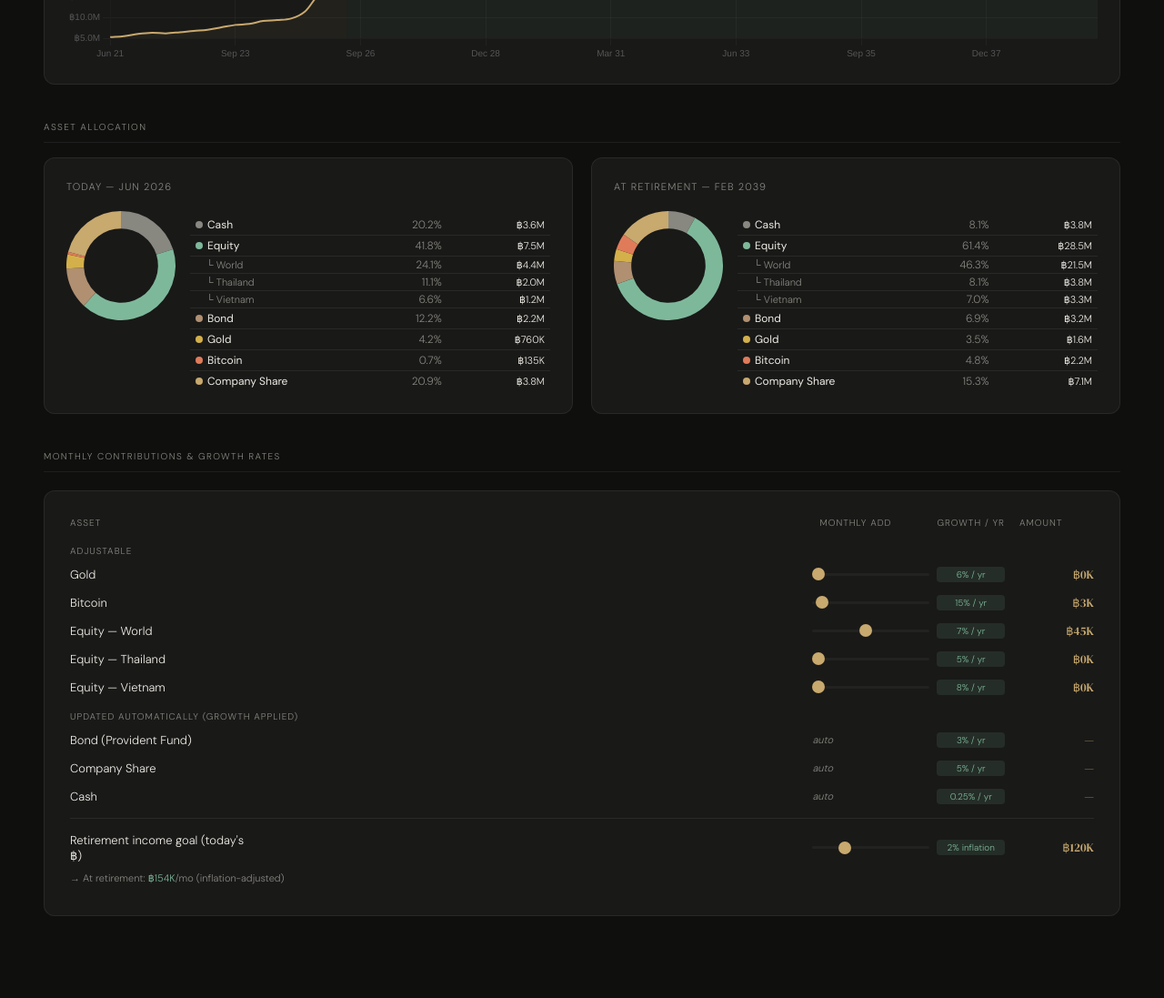
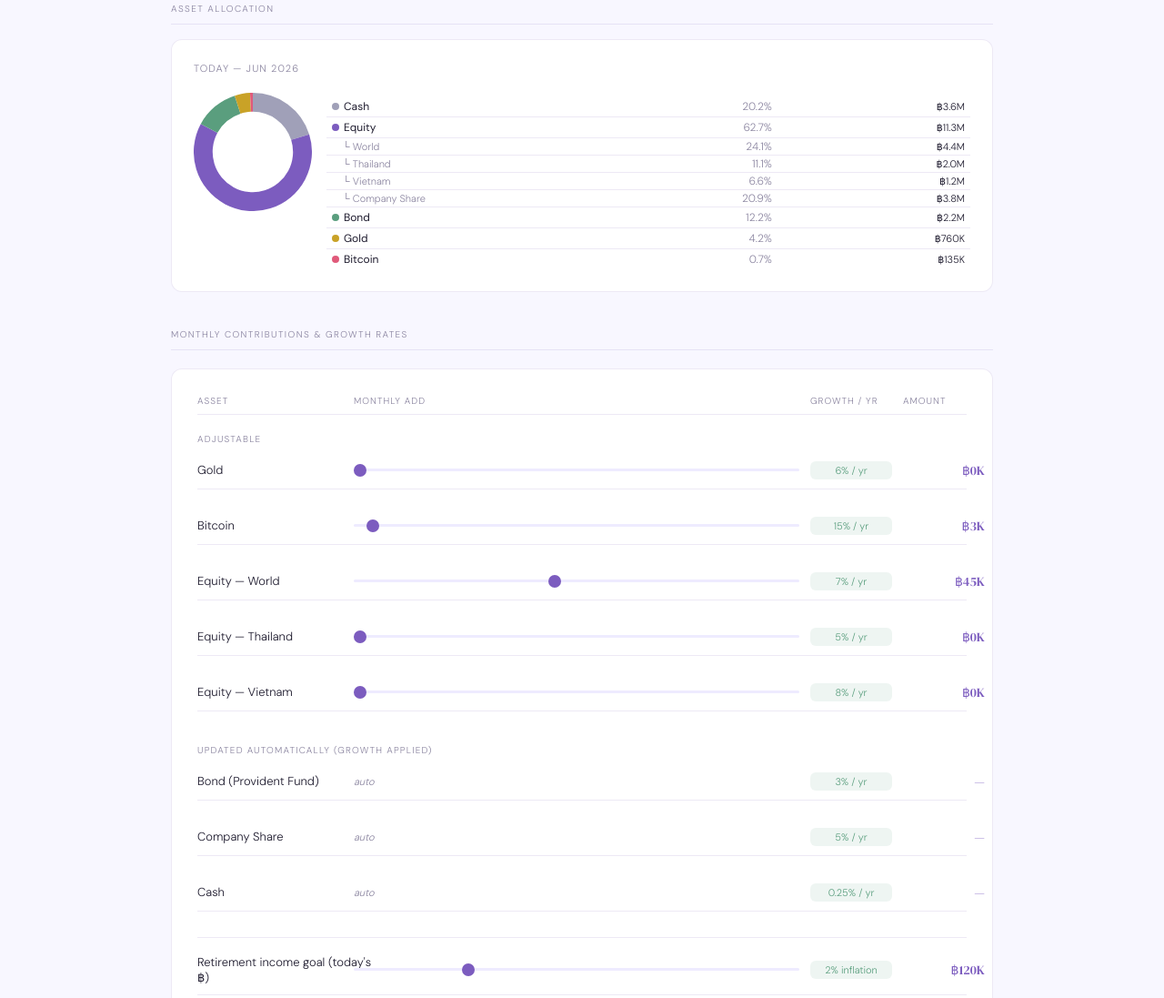
Before and after one commit to tpwisasa/x7k2mf92, a plain HTML site: page index.html in a window 1280 px wide. Shown: the part 1087-2184 px from the top of the page at 91% size. Before the commit the page ends 2154 px from the top, so only its background shows below. Drawn offline with Linux system fonts and the light colour scheme.

Commit message:
Redesign: white/purple theme, fix layout for iPhone & Mac

```diff
--- a/index.html
+++ b/index.html
@@ -23,17 +23,17 @@
 </script>
 <style>
   :root {
-    --bg: #0f0f0e;
-    --surface: #191918;
-    --surface2: #222221;
-    --border: rgba(255,255,255,0.07);
-    --text: #f0ede6;
-    --muted: #888780;
-    --accent: #c8a96e;
-    --accent2: #7eb89a;
-    --accent3: #e07b5a;
-    --danger: #e07b5a;
-    --success: #7eb89a;
+    --bg: #f8f7ff;
+    --surface: #ffffff;
+    --surface2: #eeebff;
+    --border: rgba(108,79,175,0.12);
+    --text: #1e1b2e;
+    --muted: #8b85a0;
+    --accent: #7c5cbf;
+    --accent2: #5a9e7e;
+    --accent3: #c0557a;
+    --danger: #c0557a;
+    --success: #5a9e7e;
     --serif: 'DM Serif Display', Georgia, serif;
     --sans: 'DM Sans', system-ui, sans-serif;
   }
@@ -90,7 +90,8 @@
   }
 
   /* LAYOUT */
-  .main { padding: 0 48px; }
+  .main { padding: 0 48px; max-width: 1000px; margin: 0 auto; }
+  .header { max-width: 1000px; margin: 0 auto; }
   .section { margin-top: 40px; }
   .section-title {
     font-size: 10px;
@@ -137,7 +138,7 @@
   /* METRIC CARDS */
   .metric-row {
     display: grid;
-    grid-template-columns: repeat(3, 1fr);
+    grid-template-columns: repeat(4, 1fr);
     gap: 16px;
   }
   .metric-card {
@@ -145,6 +146,7 @@
     border: 1px solid var(--border);
     border-radius: 12px;
     padding: 24px;
+    min-width: 0;
   }
   .metric-card .m-label {
     font-size: 11px;
@@ -290,13 +292,18 @@
 
   /* RESPONSIVE */
   @media (max-width: 768px) {
-    .header { padding: 28px 20px 20px; }
-    .main { padding: 0 20px; }
+    .header { padding: 24px 16px 18px; flex-direction: column; align-items: flex-start; gap: 8px; }
+    .header-right { text-align: left; }
+    .main { padding: 0 16px; }
     .countdown-strip { grid-template-columns: repeat(2, 1fr); }
-    .metric-row { grid-template-columns: 1fr 1fr; }
+    .metric-row { grid-template-columns: 1fr; gap: 10px; }
+    .metric-card { padding: 20px 24px; min-width: 0; }
+    .metric-card .m-val { font-size: 26px; }
     .two-col { grid-template-columns: 1fr; }
-    .assumption-row { flex-wrap: wrap; }
-    .a-row-label { width: 100%; }
+    .alloc-inner { flex-direction: column; align-items: center; }
+    .alloc-table { width: 100%; }
+    .countdown-cell { padding: 20px 12px; }
+    .countdown-cell .c-num { font-size: 38px; }
   }
 
   .fade-in { animation: fadeIn 0.6s ease both; }
@@ -313,20 +320,51 @@
   .alloc-sub-row .a-sub-name { padding-left:18px; }
 
   /* ── Assumptions redesign ── */
-  .assump-grid { display:grid; grid-template-columns: 1fr auto auto auto; gap:0; }
-  .assump-header { display:contents; }
-  .assump-header span { font-size:10px; letter-spacing:0.1em; color:var(--muted); padding:0 8px 8px 8px; text-transform:uppercase; }
-  .assump-header span:first-child { padding-left:0; }
-  .assumption-row { display:contents; }
-  .assumption-row .a-row-label { font-size:13px; color:var(--text); padding:7px 8px 7px 0; align-self:center; }
-  .assumption-row input[type=range] { align-self:center; width:100%; max-width:180px; accent-color:var(--accent); }
-  .a-rate-badge { font-size:10px; color:var(--accent2); background:rgba(126,184,154,0.12); border-radius:4px; padding:2px 6px; white-space:nowrap; align-self:center; margin:0 8px; text-align:center; }
-  .a-row-val { font-size:13px; color:var(--accent); text-align:right; align-self:center; min-width:52px; }
-  .assump-auto-label { font-size:11px; color:var(--muted); align-self:center; font-style:italic; }
-  .assump-divider { grid-column:1/-1; border:none; border-top:1px solid rgba(255,255,255,0.07); margin:8px 0; }
-  .infl-note { grid-column:1/-1; font-size:11px; color:var(--muted); padding-top:2px; padding-bottom:6px; }
-  .infl-note em { color:#7eb89a; font-style:normal; }
-  .assump-section-label { grid-column:1/-1; font-size:10px; letter-spacing:0.1em; color:var(--muted); text-transform:uppercase; padding:10px 0 4px 0; }
+  /* Assumptions redesign */
+  .assump-grid { display: flex; flex-direction: column; gap: 0; }
+  .assump-section-label { font-size: 10px; letter-spacing: 0.12em; color: var(--muted); text-transform: uppercase; padding: 16px 0 8px 0; }
+  .assump-section-label:first-child { padding-top: 0; }
+  .assump-header {
+    display: grid;
+    grid-template-columns: 160px 1fr 90px 70px;
+    gap: 12px;
+    padding-bottom: 8px;
+    border-bottom: 1px solid var(--border);
+    margin-bottom: 4px;
+  }
+  .assump-header span { font-size: 10px; letter-spacing: 0.1em; color: var(--muted); text-transform: uppercase; }
+  .assumption-row {
+    display: grid;
+    grid-template-columns: 160px 1fr 90px 70px;
+    align-items: center;
+    gap: 12px;
+    padding: 10px 0;
+    border-bottom: 1px solid var(--border);
+  }
+  .assumption-row:last-of-type { border-bottom: none; }
+  .assumption-row .a-row-label { font-size: 13px; color: var(--text); }
+  .assumption-row input[type=range] { width: 100%; accent-color: var(--accent); }
+  .a-rate-badge { font-size: 11px; color: var(--accent2); background: rgba(90,158,126,0.1); border-radius: 6px; padding: 3px 8px; white-space: nowrap; text-align: center; }
+  .a-row-val { font-size: 14px; font-family: var(--serif); color: var(--accent); text-align: right; }
+  .assump-auto-label { font-size: 11px; color: var(--muted); font-style: italic; }
+  .assump-divider { border: none; border-top: 1px solid var(--border); margin: 8px 0; }
+  .infl-note { font-size: 11px; color: var(--muted); padding: 8px 0 0; }
+  .infl-note em { color: var(--accent2); font-style: normal; }
+
+  @media (max-width: 768px) {
+    .assump-header { display: none; }
+    .assumption-row {
+      grid-template-columns: 1fr auto;
+      grid-template-rows: auto auto;
+      gap: 6px 12px;
+      padding: 14px 0;
+    }
+    .assumption-row .a-row-label       { grid-column: 1; grid-row: 1; font-size: 14px; }
+    .assumption-row .a-row-val         { grid-column: 2; grid-row: 1; font-size: 16px; }
+    .assumption-row input[type=range]  { grid-column: 1; grid-row: 2; }
+    .assumption-row .a-rate-badge      { grid-column: 2; grid-row: 2; justify-self: end; }
+    .assumption-row .assump-auto-label { grid-column: 1; grid-row: 2; font-size: 11px; }
+  }
 
 </style>
 </head>
@@ -459,27 +497,16 @@ function fmtFull(n) { return '฿' + Math.round(n).toLocaleString(); }
     </div>
   </div>
 
-  <!-- ASSET ALLOCATION: TODAY vs RETIREMENT -->
+  <!-- ASSET ALLOCATION: TODAY -->
   <div class="section fade-in">
     <div class="section-title">Asset Allocation</div>
-    <div class="two-col">
-      <div class="chart-card">
-        <div class="chart-title" id="alloc-title-today">Today</div>
-        <div class="alloc-inner">
-          <div style="position:relative;width:120px;height:120px;flex-shrink:0;">
-            <canvas id="allocChart" width="120" height="120"></canvas>
-          </div>
-          <table class="alloc-table" id="alloc-table-today"></table>
+    <div class="chart-card">
+      <div class="chart-title" id="alloc-title-today">Today</div>
+      <div class="alloc-inner">
+        <div style="position:relative;width:130px;height:130px;flex-shrink:0;">
+          <canvas id="allocChart" width="130" height="130"></canvas>
         </div>
-      </div>
-      <div class="chart-card">
-        <div class="chart-title" id="alloc-title-retire">At Retirement</div>
-        <div class="alloc-inner">
-          <div style="position:relative;width:120px;height:120px;flex-shrink:0;">
-            <canvas id="allocChartRetire" width="120" height="120"></canvas>
-          </div>
-          <table class="alloc-table" id="alloc-table-retire"></table>
-        </div>
+        <table class="alloc-table" id="alloc-table-today"></table>
       </div>
     </div>
   </div>
@@ -570,8 +597,8 @@ function fmtFull(n) { return '฿' + Math.round(n).toLocaleString(); }
 // ─────────────────────────────────────────
 const RATES = { gold:6, bitcoin:15, world:7, thai:5, vietnam:8, bond:3, company:5, cash:0.25 };
 const ALLOC_COLORS = {
-  'Gold':'#d4b04a', 'Bitcoin':'#e07b5a', 'Equity':'#7eb89a',
-  'Bond':'#b09070', 'Cash':'#888780',    'Company Share':'#c8a96e'
+  'Gold':'#c9a227', 'Bitcoin':'#e05a7a', 'Equity':'#7c5cbf',
+  'Bond':'#5a9e7e', 'Cash':'#a0a0b8'
 };
 
 // Monthly contributions (฿) — adjustable via sliders
@@ -629,18 +656,18 @@ function calcRetirement() {
 
 // Build allocation categories from asset object
 function buildAllocCats(assets) {
-  const equity = assets.world + assets.thai + assets.vietnam;
+  const equity = assets.world + assets.thai + assets.vietnam + assets.company;
   return [
-    { name:'Cash',          color:ALLOC_COLORS['Cash'],          val:assets.cash,    subs:null },
-    { name:'Equity',        color:ALLOC_COLORS['Equity'],        val:equity,         subs:[
-      { name:'World',    val:assets.world   },
-      { name:'Thailand', val:assets.thai    },
-      { name:'Vietnam',  val:assets.vietnam },
+    { name:'Cash',    color:ALLOC_COLORS['Cash'],    val:assets.cash,    subs:null },
+    { name:'Equity',  color:ALLOC_COLORS['Equity'],  val:equity,         subs:[
+      { name:'World',         val:assets.world   },
+      { name:'Thailand',      val:assets.thai    },
+      { name:'Vietnam',       val:assets.vietnam },
+      { name:'Company Share', val:assets.company },
     ]},
-    { name:'Bond',          color:ALLOC_COLORS['Bond'],          val:assets.bond,    subs:null },
-    { name:'Gold',          color:ALLOC_COLORS['Gold'],          val:assets.gold,    subs:null },
-    { name:'Bitcoin',       color:ALLOC_COLORS['Bitcoin'],       val:assets.bitcoin, subs:null },
-    { name:'Company Share', color:ALLOC_COLORS['Company Share'], val:assets.company, subs:null },
+    { name:'Bond',    color:ALLOC_COLORS['Bond'],    val:assets.bond,    subs:null },
+    { name:'Gold',    color:ALLOC_COLORS['Gold'],    val:assets.gold,    subs:null },
+    { name:'Bitcoin', color:ALLOC_COLORS['Bitcoin'], val:assets.bitcoin, subs:null },
   ];
 }
 
@@ -707,8 +734,8 @@ function renderGrowthChart(retireMonths) {
         {
           label: 'Actual net worth',
           data: histData,
-          borderColor: '#c8a96e',
-          backgroundColor: 'rgba(200,169,110,0.06)',
+          borderColor: '#7c5cbf',
+          backgroundColor: 'rgba(124,92,191,0.07)',
           fill: true,
           tension: 0.35,
           pointRadius: 0,
@@ -717,8 +744,8 @@ function renderGrowthChart(retireMonths) {
         {
           label: 'Projected',
           data: projData,
-          borderColor: '#7eb89a',
-          backgroundColor: 'rgba(126,184,154,0.06)',
+          borderColor: '#5a9e7e',
+          backgroundColor: 'rgba(90,158,126,0.07)',
           fill: true,
           tension: 0.35,
           borderDash: [4, 3],
@@ -728,7 +755,7 @@ function renderGrowthChart(retireMonths) {
         {
           label: 'Target',
           data: targetLine,
-          borderColor: 'rgba(224,123,90,0.4)',
+          borderColor: 'rgba(192,85,122,0.4)',
           borderDash: [2, 4],
           pointRadius: 0,
           borderWidth: 1,
@@ -749,12 +776,12 @@ function renderGrowthChart(retireMonths) {
       },
       scales: {
         x: {
-          ticks: { color: '#555', font: { size: 10 }, maxTicksLimit: 8, maxRotation: 0 },
-          grid: { color: 'rgba(255,255,255,0.04)' }
+          ticks: { color: '#8b85a0', font: { size: 10 }, maxTicksLimit: 8, maxRotation: 0 },
+          grid: { color: 'rgba(108,79,175,0.07)' }
         },
         y: {
-          ticks: { color: '#555', font: { size: 10 }, callback: v => fmt(v) },
-          grid: { color: 'rgba(255,255,255,0.04)' }
+          ticks: { color: '#8b85a0', font: { size: 10 }, callback: v => fmt(v) },
+          grid: { color: 'rgba(108,79,175,0.07)' }
         }
       }
     }
@@ -764,7 +791,7 @@ function renderGrowthChart(retireMonths) {
 // ─────────────────────────────────────────
 //  ALLOCATION CHARTS + TABLES
 // ─────────────────────────────────────────
-let allocChartInst = null, allocRetireInst = null;
+let allocChartInst = null;
 
 function renderDonut(canvasId, cats) {
   const ctx = document.getElementById(canvasId).getContext('2d');
@@ -805,17 +832,11 @@ function renderAllocTable(tableId, cats) {
   }).join('');
 }
 
-function renderAllAllocCharts(retireAssets) {
-  const todayCats  = buildAllocCats(getAssets());
-  const retireCats = buildAllocCats(retireAssets || getAssets());
-
-  if (allocChartInst)  allocChartInst.destroy();
-  if (allocRetireInst) allocRetireInst.destroy();
-  allocChartInst  = renderDonut('allocChart',       todayCats);
-  allocRetireInst = renderDonut('allocChartRetire', retireCats);
-
+function renderAllAllocCharts() {
+  const todayCats = buildAllocCats(getAssets());
+  if (allocChartInst) allocChartInst.destroy();
+  allocChartInst = renderDonut('allocChart', todayCats);
   renderAllocTable('alloc-table-today', todayCats);
-  renderAllocTable('alloc-table-retire', retireCats);
 }
 
 // ─────────────────────────────────────────
@@ -884,8 +905,6 @@ function update() {
     const yrm  = String(latest[0]);
     document.getElementById('alloc-title-today').textContent =
       'Today — ' + MON[parseInt(yrm.slice(4,6))-1] + ' ' + yrm.slice(0,4);
-    document.getElementById('alloc-title-retire').textContent =
-      'At Retirement — ' + retireDate.toLocaleDateString('en-GB', { month: 'short', year: 'numeric' });
   } else {
     ['cd-days','cd-months','cd-years','cd-retire-date'].forEach(id =>
       document.getElementById(id).textContent = '—');
@@ -893,7 +912,7 @@ function update() {
     document.getElementById('m-wife-age').textContent = 'Toon: —';
   }
 
-  renderAllAllocCharts(ret ? ret.assets : null);
+  renderAllAllocCharts();
   renderGrowthChart(ret ? ret.months : null);
 }
 
```
